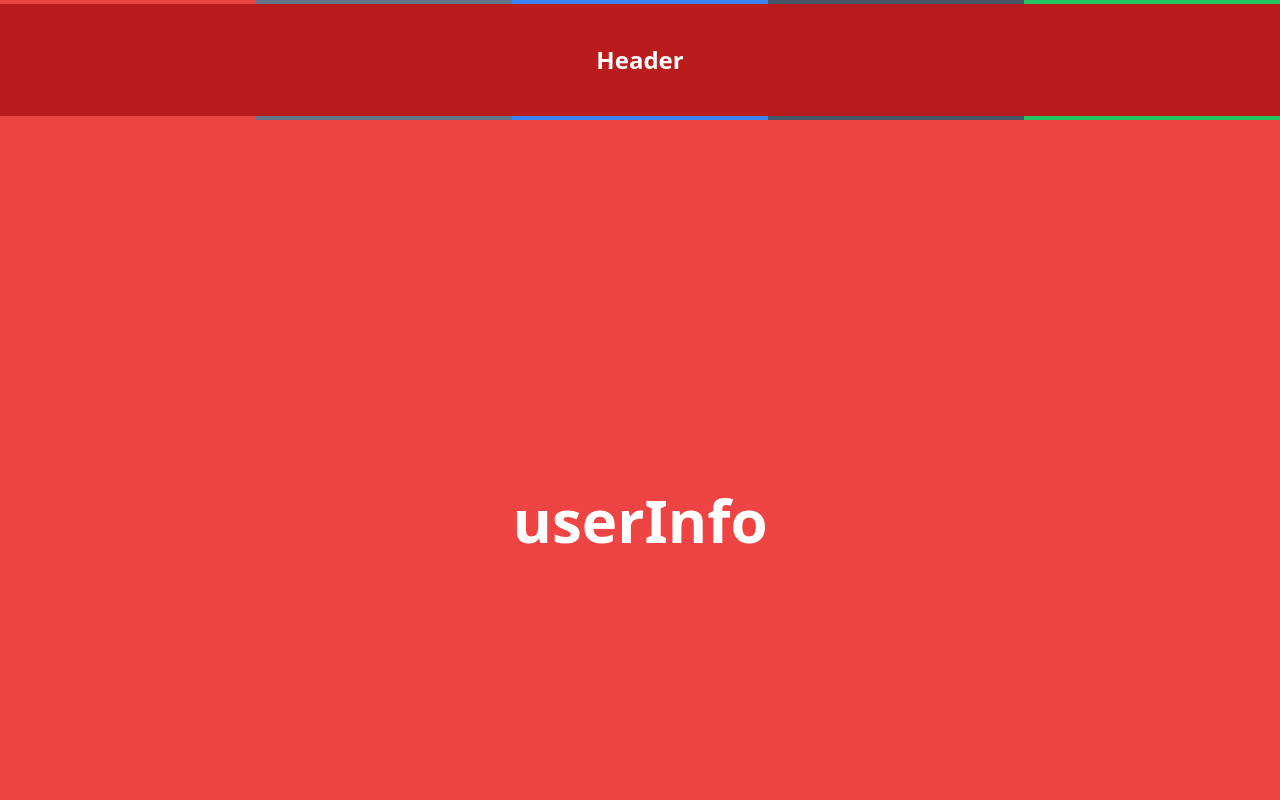
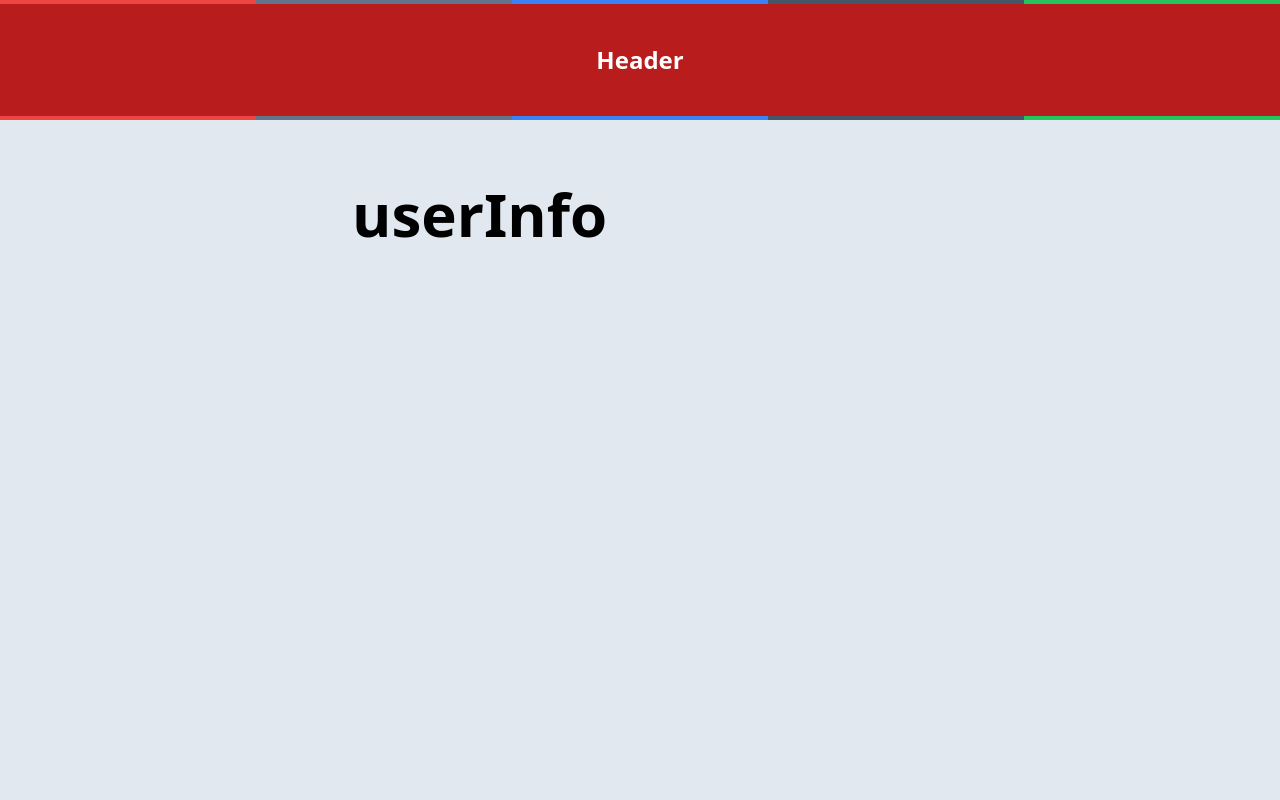
Before and after one commit to iaseth/userinfo, a React (Create React App) app: page / in a window 1280 px wide. Shown: the top 800 px of the page. Built offline with nearby package versions, Linux system fonts and the light colour scheme.

Commit message:
Added new component: UserInfo

```diff
--- a/src/App.js
+++ b/src/App.js
@@ -1,6 +1,7 @@
 import Header from './Header';
 import Footer from './Footer';
 import RainbowBorder from './RainbowBorder';
+import UserInfo from './UserInfo';
 
 
 function App () {
@@ -9,9 +10,9 @@ function App () {
 			<RainbowBorder />
 			<Header />
 			<RainbowBorder />
-			<main className="h-screen flex bg-red-500 text-white">
-				<h1 className="text-6xl font-bold m-auto">userInfo</h1>
-			</main>
+
+			<UserInfo />
+
 			<RainbowBorder />
 			<Footer />
 			<RainbowBorder />
--- /dev/null
+++ b/src/UserInfo/UserInfo.js
@@ -0,0 +1,12 @@
+
+
+
+export default function UserInfo () {
+	return (
+		<div className="UserInfo min-h-screen bg-slate-200 px-2 py-16">
+			<main className="max-w-xl mx-auto">
+				<h1 className="text-6xl font-bold m-auto">userInfo</h1>
+			</main>
+		</div>
+	);
+}
--- /dev/null
+++ b/src/UserInfo/index.js
@@ -0,0 +1,3 @@
+import UserInfo from './UserInfo'
+
+export default UserInfo;
```
